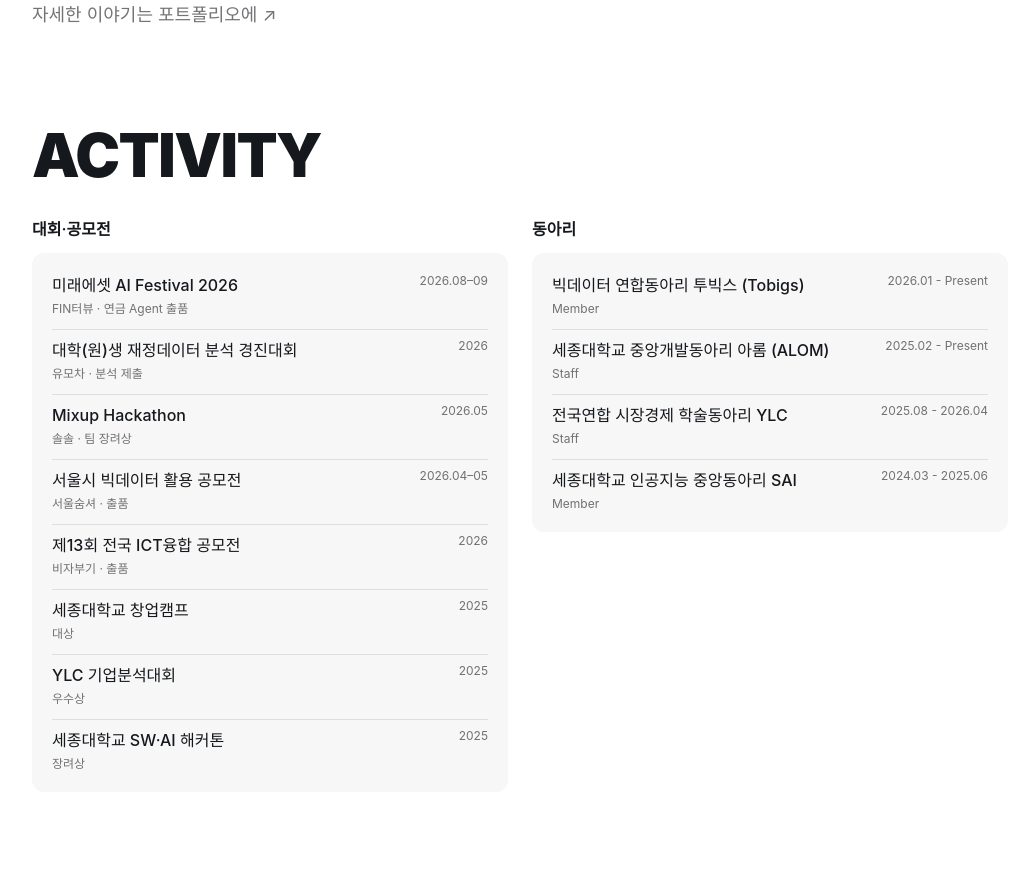
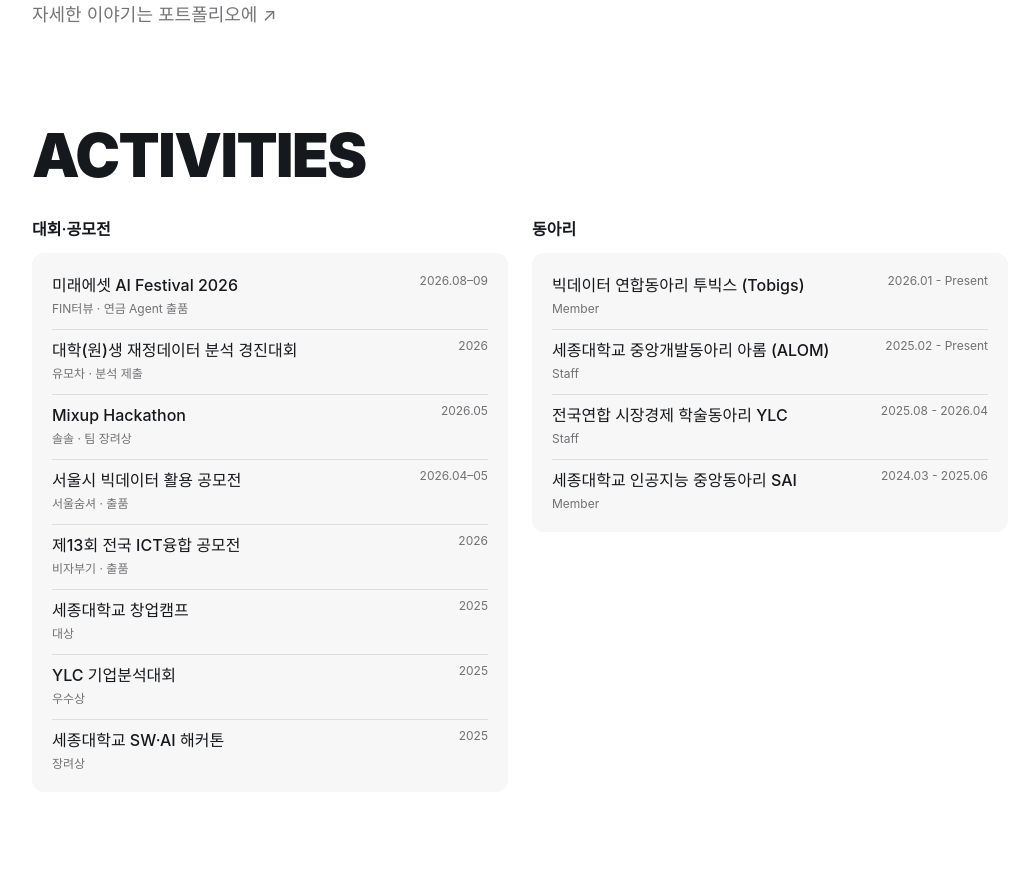
Before and after one commit to JungYeoni/portfolio, a Next.js app: page / in a window 1280 px wide. Shown: the part 2040-2933 px from the top of the page, without its empty margins (120-1139 px from the left). Built offline with nearby package versions, Linux system fonts and the light colour scheme; a web font is replaced by a local one.

Commit message:
fix: 활동 섹션 제목 수정 (#17)

```diff
--- a/src/app/page.tsx
+++ b/src/app/page.tsx
@@ -71,7 +71,7 @@
           </Link>
         </Section>
 
-        <Section id="activity" title="Activity">
+        <Section id="activity" title="Activities">
           <div className="grid gap-6 sm:grid-cols-2">
             <div>
               <h3 className="mb-3 font-semibold">대회·공모전</h3>
```
